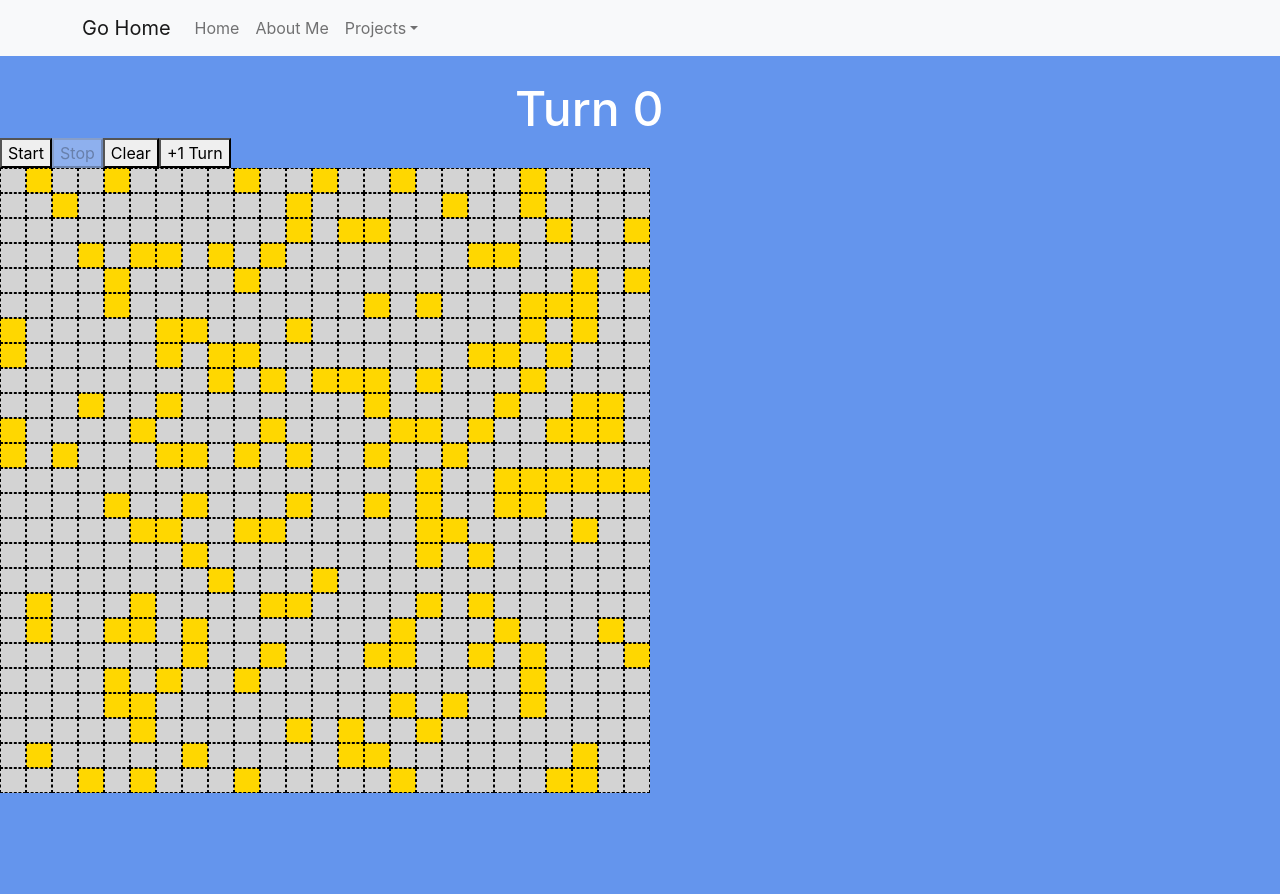
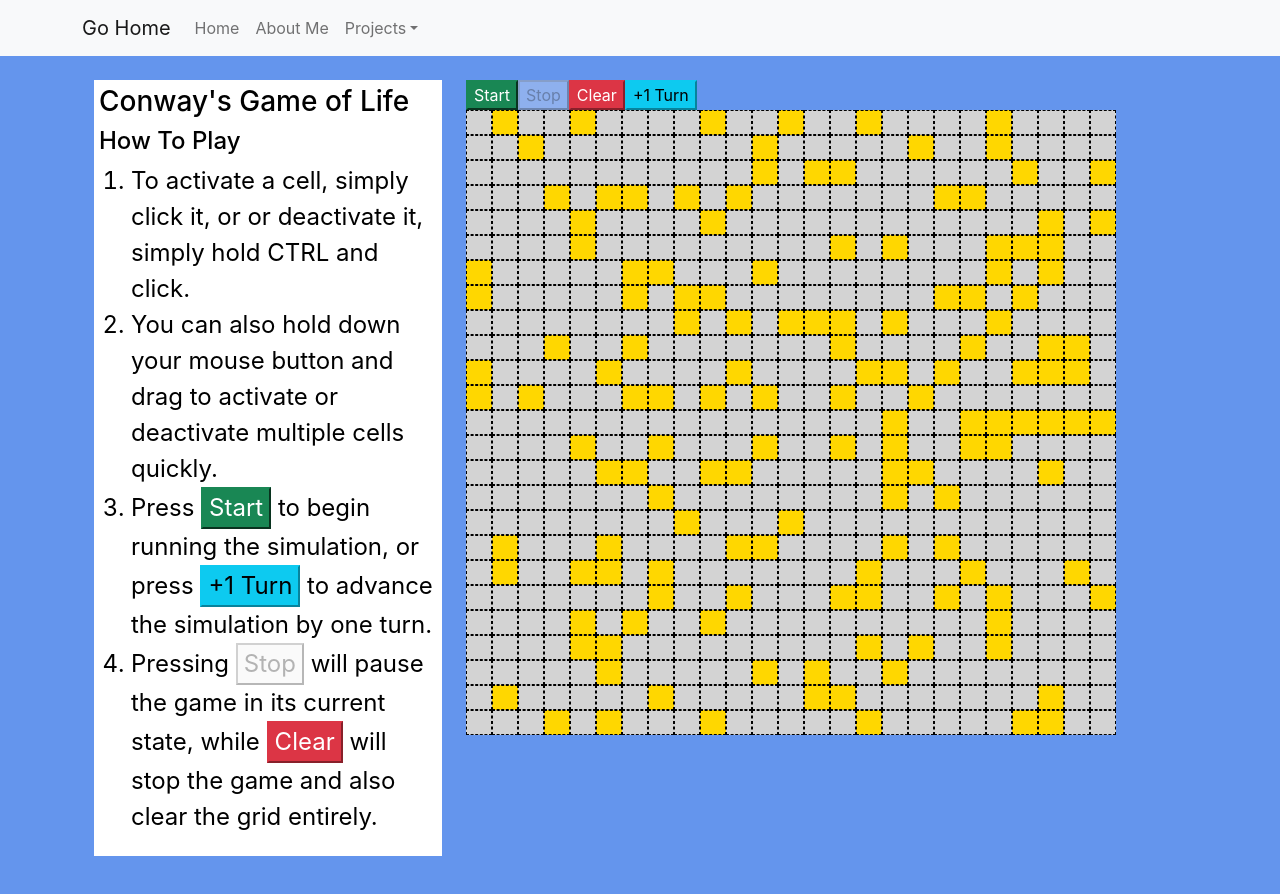
Before and after one commit to superking84/superking84.github.io, a React (Create React App) app: page /#/projects/gameoflife in a window 1280 px wide. Before the commit the page ends 800 px from the top, so only its background shows below. Built offline with nearby package versions, Linux system fonts and the light colour scheme; a web font is replaced by a local one.

Commit message:
added instructions side panel maybe components out of action buttons

```diff
--- a/src/pages/Projects/GameOfLife/GameOfLife.tsx
+++ b/src/pages/Projects/GameOfLife/GameOfLife.tsx
@@ -1,3 +1,4 @@
+/* eslint-disable react/no-unescaped-entities */
 import "./GameOfLife.scss";
 import { useCallback, useEffect, useRef, useState } from "react";
 import GameOfLifeGame from "./game";
@@ -63,22 +64,59 @@ function GameOfLife() {
         };
     }, [handleKeyboardEvent]);
 
-    const toggleCell = useCallback(function (rowIndex: number, columnIndex: number): void {
-        game.toggleCellState(rowIndex, columnIndex);
+    const toggleCell = useCallback(function (rowIndex: number, columnIndex: number, makeAlive?: boolean): void {
+        game.toggleCellState(rowIndex, columnIndex, makeAlive);
         setGrid(game.getCurrentGridState());
     }, [grid]);
 
-    return <div className="gol-container">
-        <h2>{`Turn ${turn}`}</h2>
+    return <div className="container gol-container">
+        <div className="row">
+            <div className="col-lg-4">
+                <div className="panel panel-default my-panel">
+                    <div className="panel-body">
+                        <h3>Conway's Game of Life</h3>
+                        <h4>How To Play</h4>
+                        <ol>
+                            <li>To activate a cell, simply click it, or or deactivate it, simply hold CTRL and click.</li>
+                            <li>
+                                You can also hold down your mouse button and drag to activate or deactivate multiple cells
+                                quickly.
+                            </li>
+                            <li>
+                                Press <StartButton disable={running} action={() => startGame()} /> to begin running the simulation,
+                                or press <ProcessTurnButton disable={running} action={() => processTurn(true)} /> to advance the
+                                simulation by one turn.
+                            </li>
+                            <li>
+                                Pressing <StopButton disable={!running} action={() => stopGame()} /> will pause the game in its current
+                                state, while <ClearButton disable={false} action={() => clearGrid()} /> will stop the game and also
+                                clear the grid entirely.
+                            </li>
+                        </ol>
+                    </div>
+                </div>
+            </div>
 
-        <div>
-            <button type="button" disabled={running} onClick={startGame}>Start</button>
-            <button type="button" disabled={!running} onClick={stopGame}>Stop</button>
-            <button type="button" onClick={clearGrid}>Clear</button>
-            <button type="button" disabled={running} onClick={() => processTurn(true)}>+1 Turn</button>
+            <div className="col-lg-8">
+                <div>
+                    <StartButton disable={running} action={() => startGame()} />
+                    <StopButton disable={!running} action={() => stopGame()} />
+                    <ClearButton disable={false} action={() => clearGrid()} />
+                    <ProcessTurnButton disable={running} action={() => processTurn(true)} />
+                </div>
+                <Grid toggleCell={toggleCell} values={grid} />
+            </div>
         </div>
-        <Grid toggleCell={toggleCell} values={grid} />
     </div>;
 }
 
+interface ActionButtonProps {
+    disable: boolean;
+    action: () => void;
+}
+const StartButton = ({ disable, action }: ActionButtonProps) => <button type="button" className={disable ? "" : "btn-success"} disabled={disable} onClick={action}>Start</button>;
+const StopButton = ({ disable, action }: ActionButtonProps) => <button type="button" className={disable ? "" : "btn-danger"} disabled={disable} onClick={action}>Stop</button>;
+const ClearButton = ({ disable, action }: ActionButtonProps) => <button type="button" className={disable ? "" : "btn-danger"} disabled={disable} onClick={action}>Clear</button>;
+const ProcessTurnButton = ({ disable, action }: ActionButtonProps) => <button type="button" className={disable ? "" : "btn-info"} disabled={disable} onClick={action}>+1 Turn</button>;
+
 export default GameOfLife;
```
